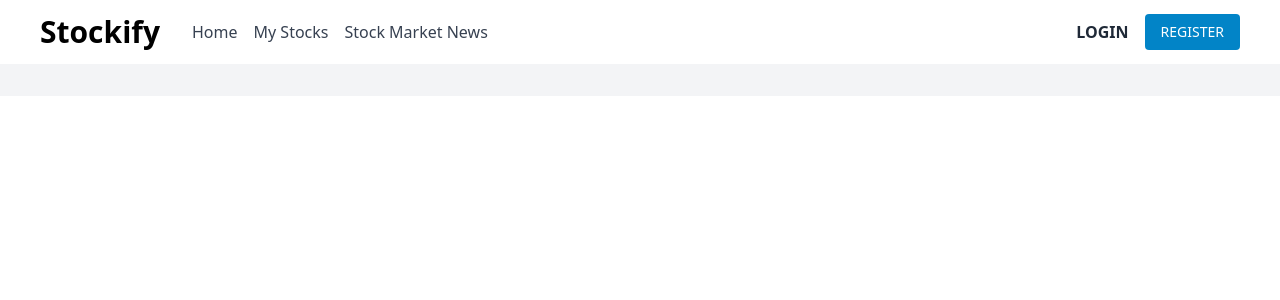
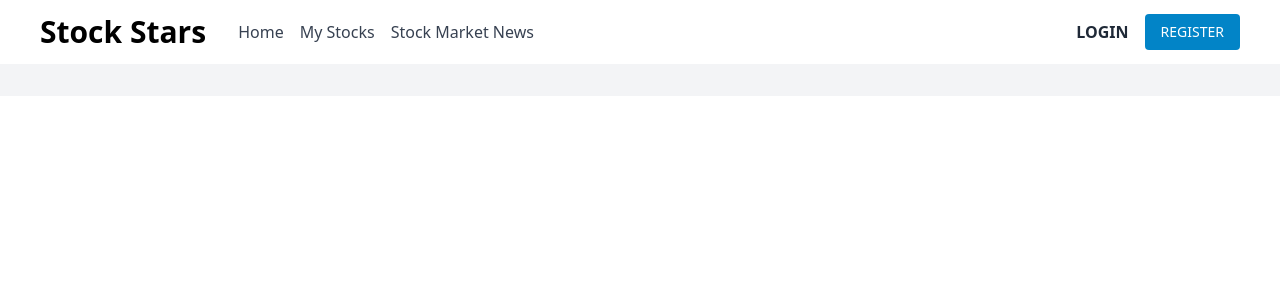
Before and after one commit to dianadauksa/codelex-project, a PHP site: template views/stocks.twig in a window 1280 px wide. Shown: the top 300 px of the page. Run offline with PHP 8.4, Linux system fonts and the light colour scheme; the template is opened without the code that fills it, so the values that code supplies are empty; some libraries are stand-ins or nearby versions.

Commit message:
Update layout.twig

```diff
--- a/views/layout.twig
+++ b/views/layout.twig
@@ -6,7 +6,7 @@
           content="width=device-width, user-scalable=no, initial-scale=1.0, maximum-scale=1.0, minimum-scale=1.0">
     <meta http-equiv="X-UA-Compatible" content="ie=edge">
     <script src="https://cdn.tailwindcss.com"></script>
-    <title>Stock Update</title>
+    <title>Stock Stars</title>
 </head>
 <body>
 <a id="top"></a>
@@ -15,7 +15,7 @@
         <div class="">
             <div class="flex justify-between h-16 px-10 shadow items-center">
                 <div class="flex items-center space-x-8">
-                    <h1 class="text-xl lg:text-3xl font-bold">Stockify</h1>
+                    <h1 class="text-xl lg:text-3xl font-bold">Stock Stars</h1>
                     <div class="md:flex justify-around space-x-4">
                         <a href="/" class="hover:text-sky-600 text-gray-700">Home</a>
                         <a href="/" class="hover:text-sky-600 text-gray-700">My Stocks</a>
```
